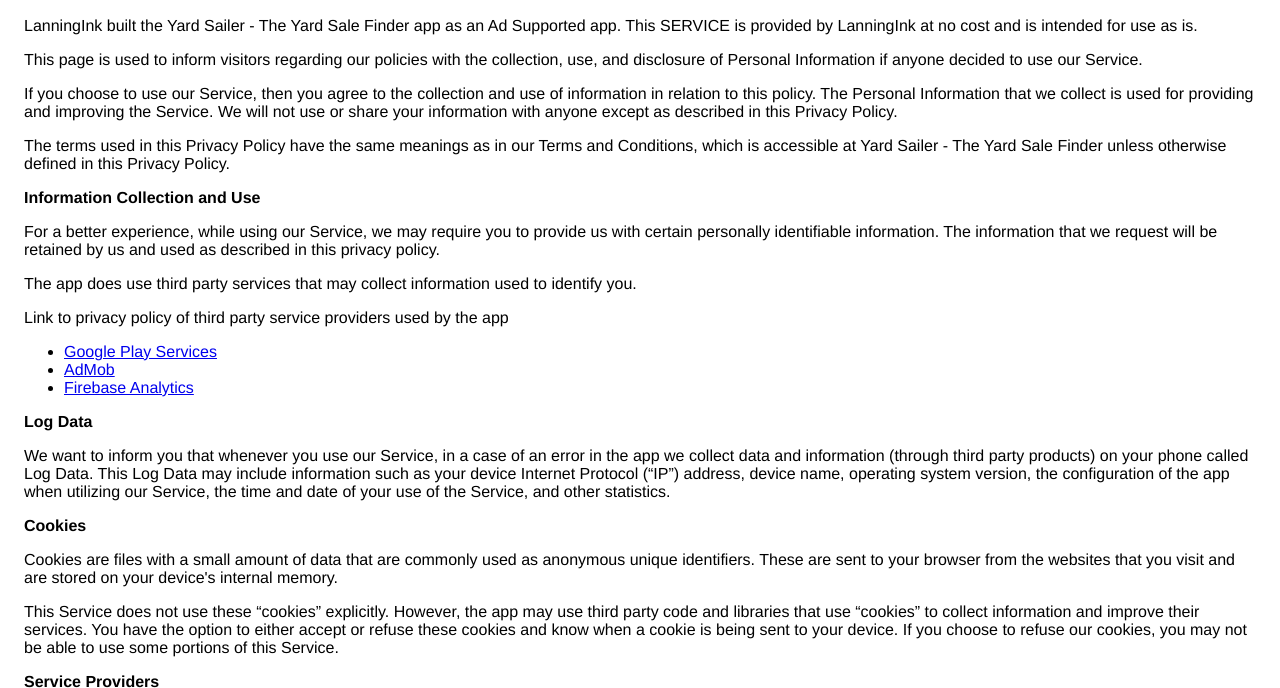
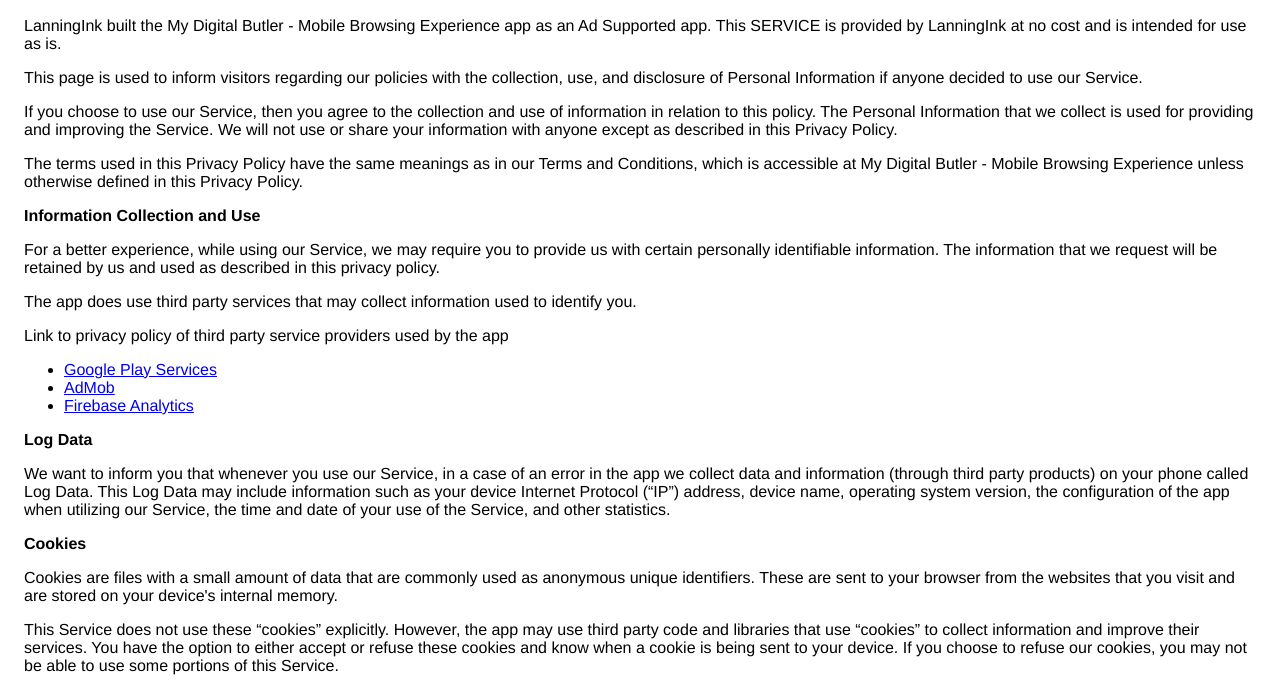
Before and after one commit to gricklegrass/My-Digital-Butler-Privacy-Policy, a plain HTML site: page index.html in a window 1280 px wide. Shown: the part 75-763 px from the top of the page. Drawn offline with Linux system fonts and the light colour scheme.

Commit message:
Update index.html

```diff
--- a/index.html
+++ b/index.html
@@ -7,7 +7,7 @@
       <style> body { font-family: 'Helvetica Neue', Helvetica, Arial, sans-serif; padding:1em; } </style>
     </head>
     <body>
-    <h2>Privacy Policy</h2> <p> LanningInk built the Yard Sailer - The Yard Sale Finder app as an Ad Supported app. This SERVICE is provided by
+    <h2>Privacy Policy</h2> <p> LanningInk built the My Digital Butler - Mobile Browsing Experience app as an Ad Supported app. This SERVICE is provided by
                     LanningInk at no cost and is intended for use as is.
                   </p> <p>This page is used to inform visitors regarding our policies with the collection, use, and disclosure
                     of Personal Information if anyone decided to use our Service.
@@ -16,7 +16,7 @@
                     the Service. We will not use or share your information with anyone except as described
                     in this Privacy Policy.
                   </p> <p>The terms used in this Privacy Policy have the same meanings as in our Terms and Conditions, which is
-                    accessible at Yard Sailer - The Yard Sale Finder unless otherwise defined in this Privacy Policy.
+                    accessible at My Digital Butler - Mobile Browsing Experience unless otherwise defined in this Privacy Policy.
                   </p> <p><strong>Information Collection and Use</strong></p> <p>For a better experience, while using our Service, we may require you to provide us with certain
                     personally identifiable information. The information that we request will be retained by us and used as described in this privacy policy.
                   </p> <p>The app does use third party services that may collect information used to identify you.</p> <div><p>Link to privacy policy of third party service providers used by the app</p> <ul><li><a href="https://www.google.com/policies/privacy/" target="_blank">Google Play Services</a></li><li><a href="https://support.google.com/admob/answer/6128543?hl=en" target="_blank">AdMob</a></li><li><a href="https://firebase.google.com/policies/analytics" target="_blank">Firebase Analytics</a></li><!----><!----><!----><!----><!----></ul></div> <p><strong>Log Data</strong></p> <p> We want to inform you that whenever you use our Service, in a case of
```
